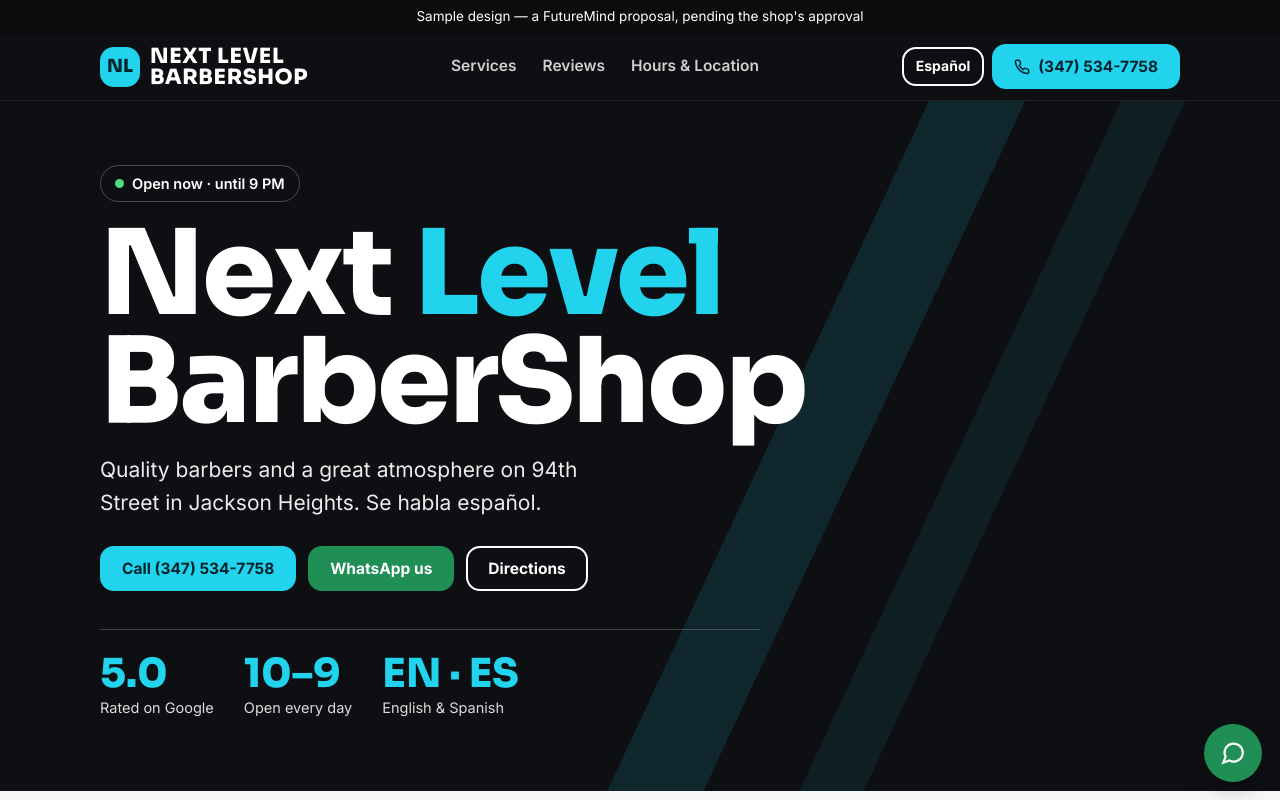
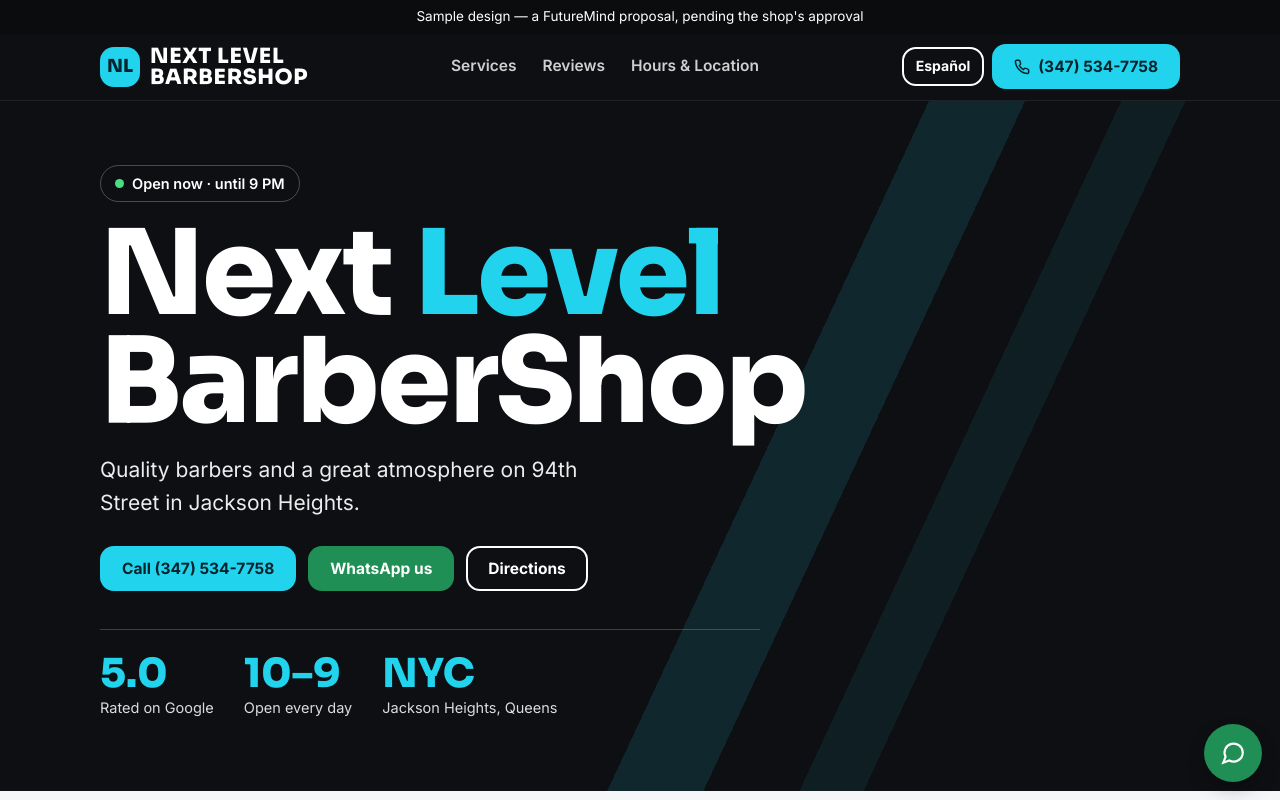
Before and after one commit to tamanna3v/nextlevelbarber-portfolio, a plain HTML site: page index.html in a window 1280 px wide. Shown: the top 800 px of the page. Drawn offline with Linux system fonts and the light colour scheme.

Commit message:
Remove unverified 'Se habla español' claim
Co-Authored-By: Claude Opus 5.5 <noreply@anthropic.com>
Claude-Session: https://claude.ai/code/session_01XbgZ9bhY2taaDtNYcja7HV

```diff
--- a/index.html
+++ b/index.html
@@ -5,7 +5,7 @@
 <meta name="viewport" content="width=device-width, initial-scale=1">
 <meta name="robots" content="noindex, nofollow">
 <title>Next Level BarberShop | Jackson Heights, Queens</title>
-<meta name="description" content="Next Level BarberShop on 94th St, Jackson Heights — haircuts, fades and line-ups. Open daily 10 AM to 9 PM. Se habla español. Call (347) 534-7758.">
+<meta name="description" content="Next Level BarberShop on 94th St, Jackson Heights — haircuts, fades and line-ups. Open daily 10 AM to 9 PM. Call (347) 534-7758.">
 <link rel="preconnect" href="https://fonts.googleapis.com">
 <link rel="preconnect" href="https://fonts.gstatic.com" crossorigin>
 <link href="https://fonts.googleapis.com/css2?family=Sora:wght@600;700;800&family=Inter:wght@400;500;600;700&display=swap" rel="stylesheet">
@@ -114,13 +114,13 @@ footer .wrap{display:flex;justify-content:space-between;flex-wrap:wrap;gap:10px}
   <div class="wrap">
     <span class="status"><span class="dot" id="dot"></span><span id="status">Open daily 10 AM – 9 PM</span></span>
     <h1>Next <em>Level</em> BarberShop</h1>
-    <p class="lead" data-en="Quality barbers and a great atmosphere on 94th Street in Jackson Heights. Se habla español." data-es="Barberos de calidad y un gran ambiente en la calle 94 de Jackson Heights. We speak English.">Quality barbers and a great atmosphere on 94th Street in Jackson Heights. Se habla español.</p>
+    <p class="lead" data-en="Quality barbers and a great atmosphere on 94th Street in Jackson Heights." data-es="Barberos de calidad y un gran ambiente en la calle 94 de Jackson Heights.">Quality barbers and a great atmosphere on 94th Street in Jackson Heights.</p>
     <div class="cta">
       <a class="btn acc" href="tel:+13475347758" data-en="Call (347) 534-7758" data-es="Llamar (347) 534-7758">Call (347) 534-7758</a>
       <a class="btn wa" href="https://wa.me/13475347758?text=Hi%2C%20I%27d%20like%20to%20book%20a%20haircut." target="_blank" rel="noopener" data-en="WhatsApp us" data-es="Escríbanos por WhatsApp">WhatsApp us</a>
       <a class="btn out" href="#visit" data-en="Directions" data-es="Cómo llegar">Directions</a>
     </div>
-    <div class="facts"><div class="fact"><b>5.0</b><span data-en="Rated on Google" data-es="Calificación en Google">Rated on Google</span></div><div class="fact"><b>10–9</b><span data-en="Open every day" data-es="Abierto todos los días">Open every day</span></div><div class="fact"><b>EN · ES</b><span data-en="English &amp; Spanish" data-es="Inglés y español">English &amp; Spanish</span></div></div>
+    <div class="facts"><div class="fact"><b>5.0</b><span data-en="Rated on Google" data-es="Calificación en Google">Rated on Google</span></div><div class="fact"><b>10–9</b><span data-en="Open every day" data-es="Abierto todos los días">Open every day</span></div><div class="fact"><b>NYC</b><span data-en="Jackson Heights, Queens" data-es="Jackson Heights, Queens">Jackson Heights, Queens</span></div></div>
   </div>
 </section>
 
```
